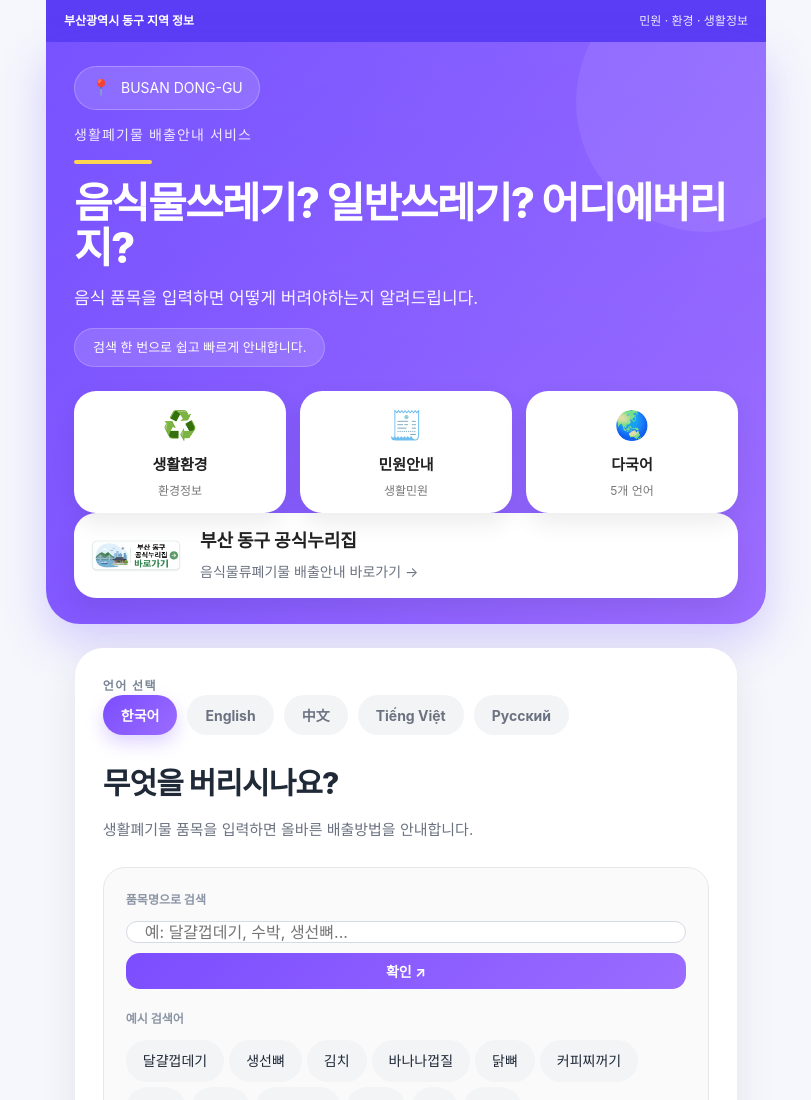
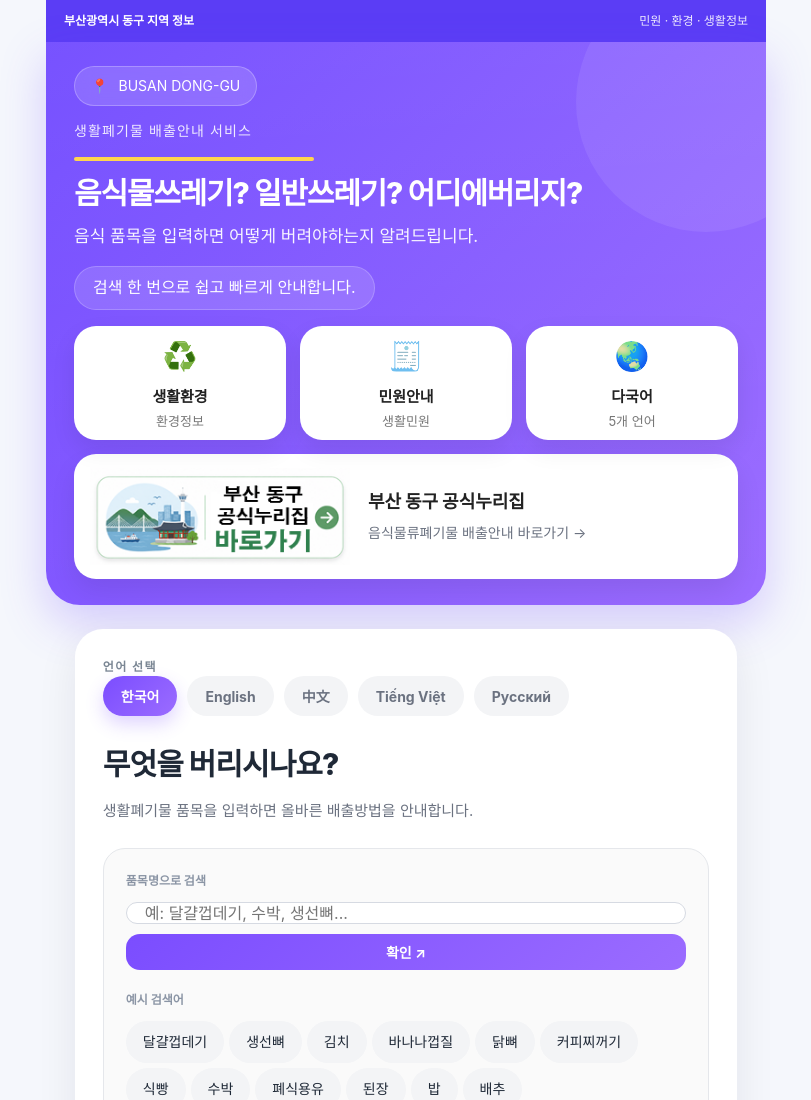
Before and after one commit to SohyangJang/Busan-donggu-waste-app, a plain HTML site: page index.html in a window 1280 px wide. Shown: the top 1100 px of the page, without its empty margins (234-1045 px from the left). Drawn offline with nearby package versions, Linux system fonts and the light colour scheme.

Commit message:
Refactor CSS styles for various components

```diff
--- a/style.css
+++ b/style.css
@@ -233,38 +233,18 @@ input{
 ========================= */
 
 .gov-badge{
-
     display:inline-flex;
-
     align-items:center;
-
     gap:10px;
-
     padding:8px 16px;
     font-size:14px;
-
-
     border-radius:999px;
-
-    background:
-
-    rgba(255,255,255,.14);
-
-    border:
-
-    1px solid
-
-    rgba(255,255,255,.25);
-
+    background:rgba(255,255,255,.14);
+    border:1px solid rgba(255,255,255,.25);
     backdrop-filter:blur(10px);
-
-}
-
-.pin{
-
-    font-size:16px;
-
-}
+}
+
+.pin{font-size:14px;}
 
 
 /* =========================
@@ -274,27 +254,17 @@ input{
 .slogan{margin-top:14px; color:rgba(255,255,255,.88);font-size:14px; letter-spacing:.08em; text-transform:uppercase;} /*22->14 변경 2026.0807*/
 
 .hero-divider{
-
-    width:78px;
-
+    width:240px;
     height:4px;
-
     margin:14px 0 16px;
-
     border-radius:999px;
-
     background:var(--yellow);
-
 }
 
 #h1title{
-
-    font-size:42px;
-
+    font-size:30px;
     font-weight:800;
-
     line-height:1.08;
-
     letter-spacing:-.04em;
 
 }
@@ -306,21 +276,13 @@ input{
 }
 
 #h1sub{
-
     margin-top:14px;
-
     font-size:17px;
-
     line-height:1.6;
-
-    color:
-
-    rgba(255,255,255,.94);
-
+    color:rgba(255,255,255,.94);
 }
 
 .hero-highlight{
-
     display:inline-flex;
     align-items:center;
     margin-top:16px;
@@ -328,7 +290,7 @@ input{
     border-radius:999px;
     background:rgba(255,255,255,.14);
     border:1px solid rgba(255,255,255,.20);
-    font-size:13px;
+    font-size:16px;
 
 }
 /* ==========================================================
@@ -339,12 +301,12 @@ input{
     display:grid;
     grid-template-columns:repeat(3,1fr);
     gap:14px;
-    margin-top:24px;
+    margin-top:16px;
 }
 
 .qi{background:#fff;
     border-radius:22px;
-    padding:12px 12px;
+    padding:8px 12px;
     text-align:center;
     box-shadow:0 10px 24px rgba(0,0,0,.08);
     transition:.25s;
@@ -359,27 +321,17 @@ input{
 .qi-icon{font-size:28px;  margin-bottom:6px;}
 
 .qi strong{
-
     display:block;
-
     font-size:15px;
-
     color:#222;
-
     font-weight:700;
-
 }
 
 .qi span{
-
     display:block;
-
-    margin-top:4px;
-
-    font-size:12px;
-
+    margin-top:2px;
+    font-size:13px;
     color:#777;
-
 }
 
 
@@ -387,70 +339,45 @@ input{
    DONGGU LINK CARD
 ========================================================== */
 
-.donggu-link{margin-top:24x;}
-
+.donggu-link{
+   margin-top:14px;
+}
 .donggu-link a{
-
     display:flex;
-
     align-items:center;
-
     gap:18px;
-
     padding:14px 16px;
-
     background:#fff;
-
     border-radius:22px;
-
     box-shadow:0 12px 26px rgba(0,0,0,.08);
-
     transition:.25s;
-
 }
 
 .donggu-link a:hover{
-
     transform:translateY(-2px);
-
 }
 
 .donggu-link img{
-
-    width:92px;
-
+    width:260px;
     flex-shrink:0;
-
 }
 
 .donggu-text{
-
     flex:1;
-
 }
 
 .donggu-text strong{
-
     display:block;
-
     font-size:18px;
-
     color:#222;
-
     font-weight:800;
-
 }
 
 .donggu-text span{
-
     display:block;
-
     margin-top:6px;
-
     color:#6b7280;
-
     font-size:14px;
-
 }
 
 
```
